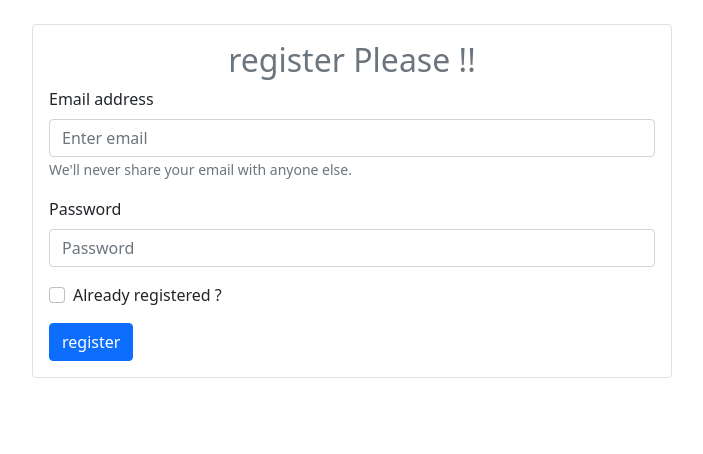
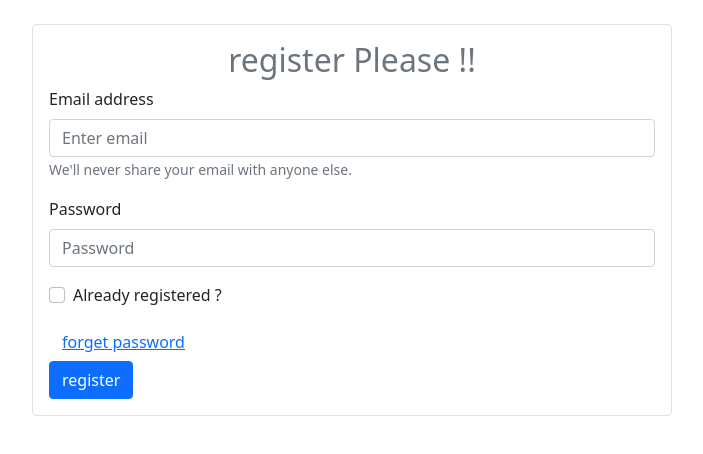
Before and after one commit to Anikroy7/email-password-auth, a React (Create React App) app: page / in a window 1280 px wide. Shown: the top 454 px of the page, without its empty margins (288-991 px from the left). Built offline with nearby package versions, Linux system fonts and the light colour scheme.

Commit message:
password reset handeler added

```diff
--- a/src/App.js
+++ b/src/App.js
@@ -1,4 +1,4 @@
-import { createUserWithEmailAndPassword, getAuth, sendEmailVerification, signInWithEmailAndPassword } from "firebase/auth";
+import { createUserWithEmailAndPassword, getAuth, sendEmailVerification, sendPasswordResetEmail, signInWithEmailAndPassword } from "firebase/auth";
 import './App.css';
 import 'bootstrap/dist/css/bootstrap.min.css';
 import app from './firebase.init';
@@ -69,6 +69,15 @@ function App() {
     event.preventDefault();
   }
 
+  const forgetPasswordHandeler = () => {
+
+    sendPasswordResetEmail(auth, email)
+      .then(() => {
+        console.log('new email sent');
+      })
+
+  }
+
   const emailVarified = () => {
     sendEmailVerification(auth.currentUser)
       .then(() => {
@@ -101,6 +110,7 @@ function App() {
             <Form.Check type="checkbox" label="Already registered ?" />
           </Form.Group>
           <h5 className="text-danger">{error}</h5>
+          <Button onClick={forgetPasswordHandeler} variant="link">forget password</Button> <br />
           <Button variant="primary" type="submit">
             {resgistered ? 'login' : 'register'}
           </Button>
```
